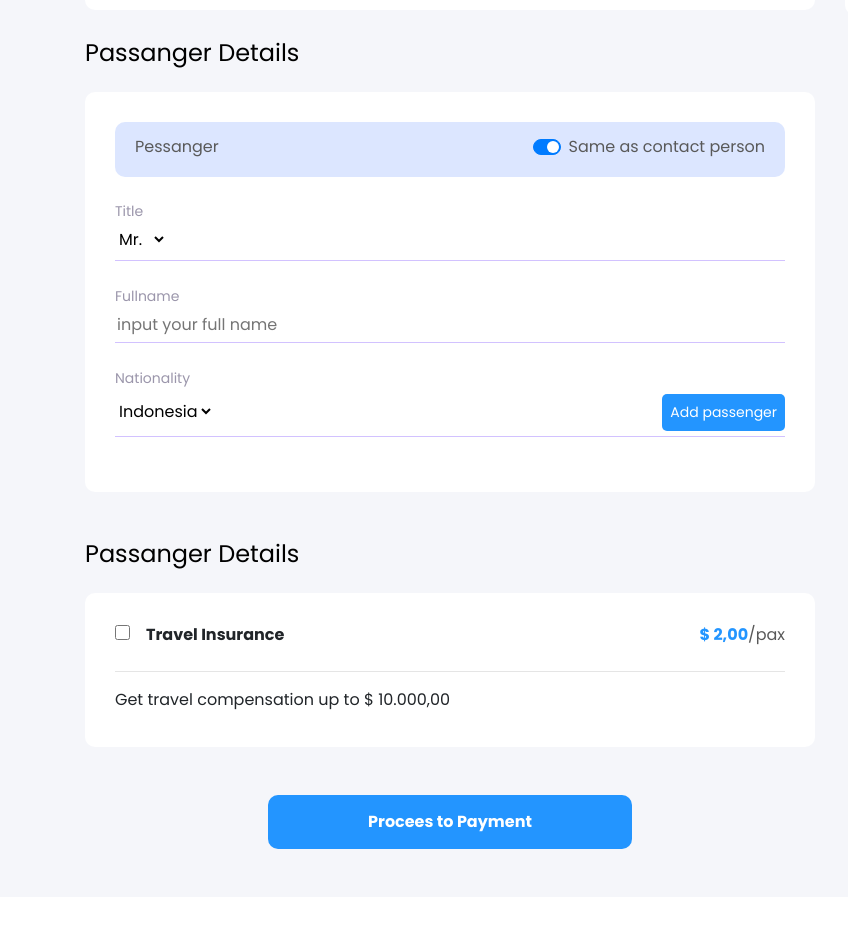
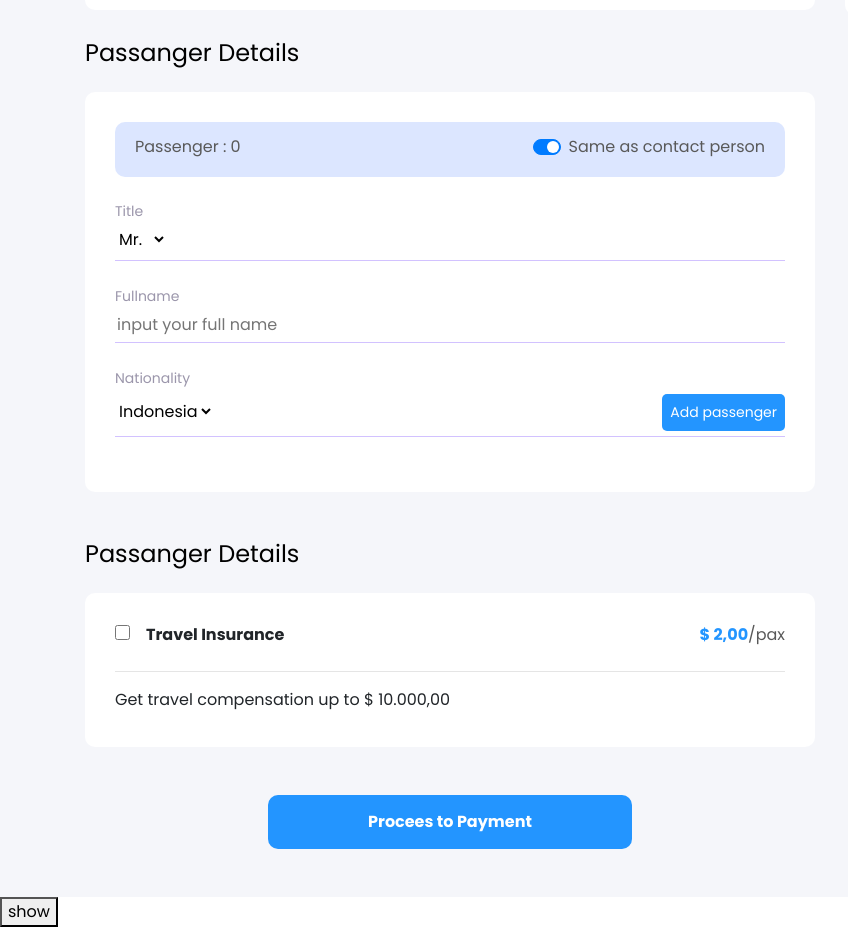
Before and after one commit to andrawanerlang1/TERBANGIN-FrontEnd, a Vue app: page /detail in a window 1280 px wide. Shown: the part 560-1495 px from the top of the page, without its empty margins (0-848 px from the left). Built offline with nearby package versions, Linux system fonts and the light colour scheme; what vue-sweetalert2, vue-toasted would draw is missing.

Commit message:
add max passanger order

```diff
--- a/src/components/_base/FlightDetail/PassengerDetailTop.vue
+++ b/src/components/_base/FlightDetail/PassengerDetailTop.vue
@@ -4,7 +4,7 @@
       <div class="top mb-4">
         <div class="d-flex justify-content-between">
           <div>
-            <p class="text-dark-grey">Pessanger {{ total }}</p>
+            <p class="text-dark-grey">Passenger : {{ formPassenger.length }}</p>
           </div>
           <div>
             <div class="custom-control custom-switch">
@@ -60,7 +60,11 @@
               >
             </div>
             <div class="text-right">
-              <button class="btn-add" @click="addPassenger">
+              <button
+                v-if="formPassenger.length < maxPassanger"
+                class="btn-add"
+                @click="addPassenger"
+              >
                 Add passenger
               </button>
             </div>
@@ -95,10 +99,19 @@
 
 <script>
 export default {
-  props: ['formBooking', 'formPassenger', 'passenger', 'flight'],
+  props: ['formBooking', 'formPassenger', 'passenger', 'flight', 'params'],
   data() {
     return {
       error: ''
+    }
+  },
+  computed: {
+    maxPassanger() {
+      if (this.params.totalPassanger) {
+        return this.params.totalPassanger
+      } else {
+        return 10
+      }
     }
   },
   methods: {
--- a/src/views/FlightDetail.vue
+++ b/src/views/FlightDetail.vue
@@ -22,6 +22,7 @@
               :formPassenger="formPassenger"
               :passenger="passenger"
               :flight="flight"
+              :params="params"
             />
           </b-col>
         </b-row>
@@ -44,6 +45,7 @@
         </b-row>
       </b-container>
     </div>
+    <button @click="show">show</button>
     <Footer />
   </div>
 </template>
@@ -92,7 +94,10 @@ export default {
     }
   },
   computed: {
-    ...mapGetters(['setUser']),
+    ...mapGetters({
+      setUser: 'setUser',
+      params: 'getParams'
+    }),
     total() {
       return this.formPassenger.length * this.flight.price
     }
@@ -102,6 +107,9 @@ export default {
   },
   methods: {
     ...mapActions(['postBooking']),
+    show() {
+      console.log(this.params)
+    },
     addBooking() {
       const dataBooking = {
         userId: this.userId,
```
